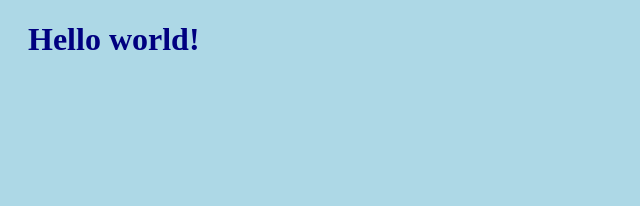
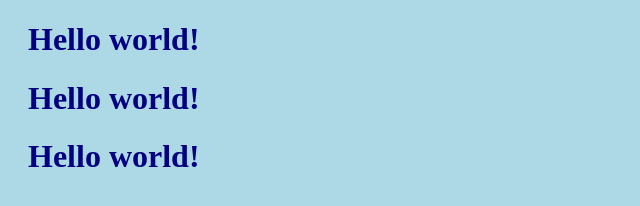
Before and after one commit to 1-Stipe/testZona, a plain HTML site: page index.html in a window 1280 px wide. Shown: the whole page, without its empty margins (0-640 px from the left). Drawn offline with Linux system fonts and the light colour scheme.

Commit message:
Update index.html
naslov ovo ono

```diff
--- a/index.html
+++ b/index.html
@@ -7,7 +7,8 @@
 <body>
 
 <h1>Hello world!</h1>
-
+<h1>Hello world!</h1>
+  <h1>Hello world!</h1>
 
 </body>
 </html>
```
